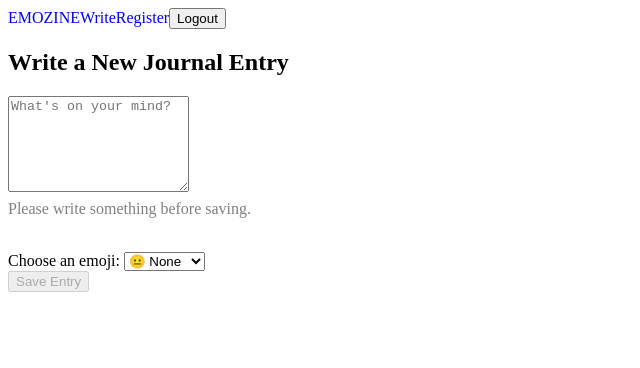
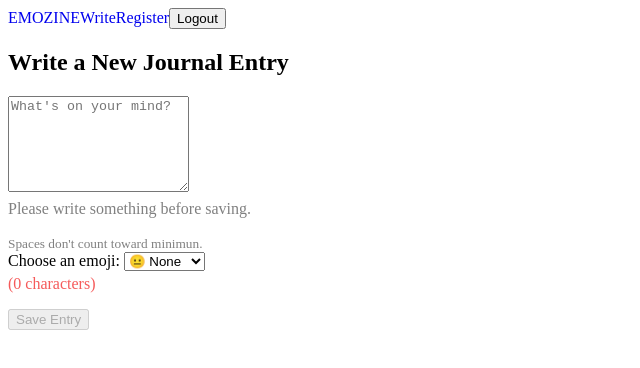
Before and after one commit to YeoMinkyu/EMOZINE, a React (Create React App) app in the folder emozine-frontend/: page /create in a window 1280 px wide. Shown: the top 368 px of the page, without its empty margins (0-640 px from the left). Built offline with nearby package versions, Linux system fonts and the light colour scheme; sample sign-in values are in the browser's storage; the HTML template or start-up script is replaced by a standard one.

Commit message:
feat(ui) add character counter to entry forms
- Update lives as user type
- Color the counter as red on less than minimun length

```diff
--- a/emozine-frontend/src/pages/CreateEntry.css
+++ b/emozine-frontend/src/pages/CreateEntry.css
@@ -3,7 +3,9 @@
     margin-top: 4px;
 }
 
-.guide-msg {
+.guide-msg, .content-length{
     color: gray;
     margin-top: 4px;
 }
+
+.content-length.invalid {color: rgb(245, 90, 90);}
--- a/emozine-frontend/src/pages/CreateEntry.jsx
+++ b/emozine-frontend/src/pages/CreateEntry.jsx
@@ -12,7 +12,7 @@ function CreateEntry () {
     const navigate = useNavigate();
 
     const contentLen = content.trim().length;
-    const invalidateMsg = validateMinLengthJournal(contentLen, MIN_LENGTH);
+    const invalidMsg = validateMinLengthJournal(contentLen, MIN_LENGTH);
     const guideMsg = (() => {
     if (contentLen === 0) return "Please write something before saving.";
     if (contentLen < MIN_LENGTH) return `Please write at least ${MIN_LENGTH} characters.`;
@@ -43,8 +43,8 @@ function CreateEntry () {
         setError("");
         setLoading(true);
 
-        if (!!invalidateMsg) {
-            setError(invalidateMsg);
+        if (invalidMsg) {
+            setError(invalidMsg);
             setLoading(false);
             return;
         }
@@ -90,7 +90,9 @@ function CreateEntry () {
                     value={content}
                     onChange={handleChangeContent}
                 />
+                <br />
                 {(error && <p className="error-msg" role="alert">{error}</p> )|| (guideMsg && <p className="guide-msg">{guideMsg}</p>)}
+                <small className="guide-msg">Spaces don't count toward minimun.</small>
                 <br />
                 <label>Choose an emoji: </label>
                 <select
@@ -105,8 +107,9 @@ function CreateEntry () {
                         <option value="😌" aria-label="Calm">😌 Calm</option>
                 </select>
                 <br />
+                <p className={`content-length ${invalidMsg ? "invalid" : ""}`}>({contentLen} {contentLen === 1 ? "character" : "characters"})</p>
                 <button
-                    disabled={loading || invalidateMsg}
+                    disabled={loading || Boolean(invalidMsg)}
                     type="submit"
                 >
                     {loading ? `Saving...` : `Save Entry`}
```
